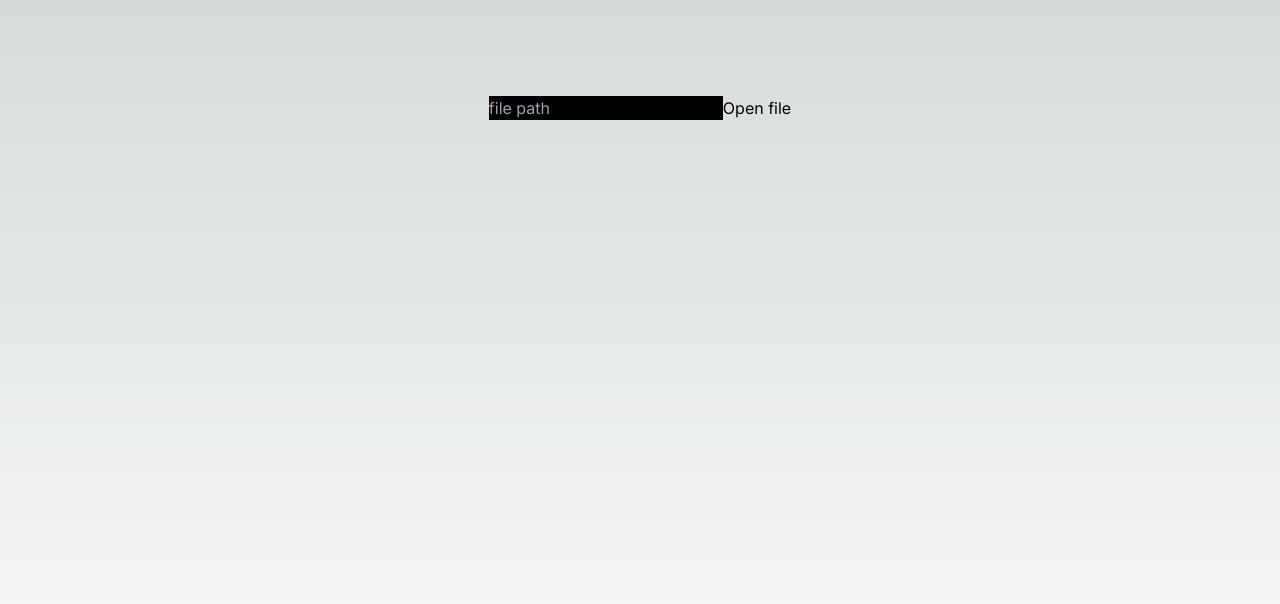
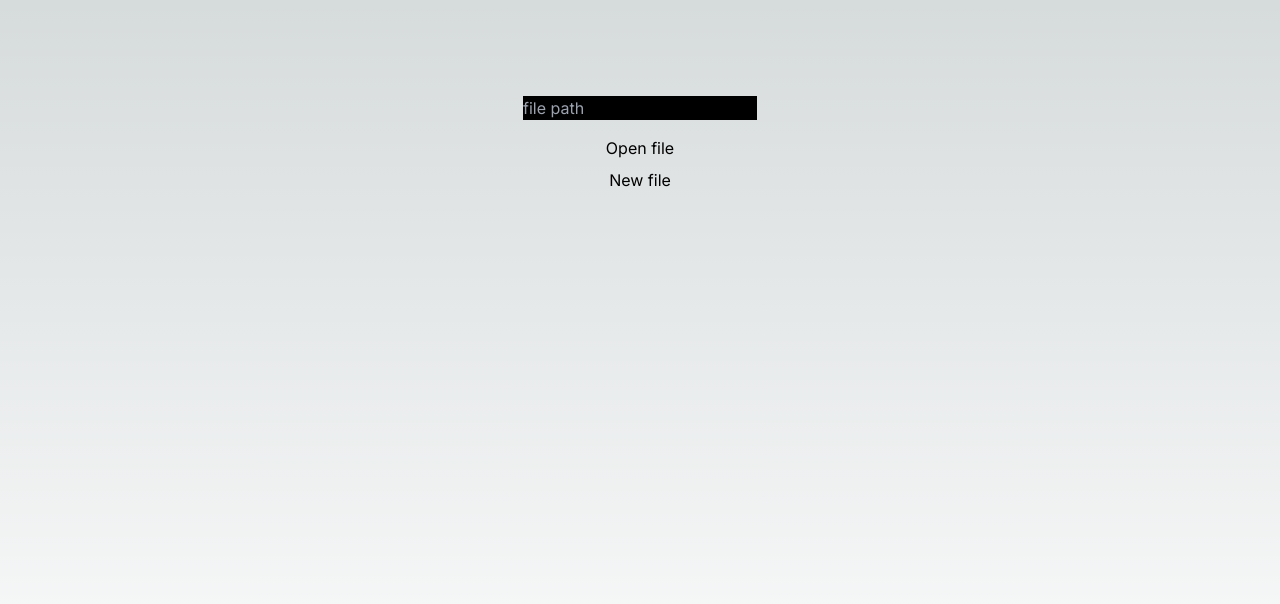
Before and after one commit to wiktrek/better-code-editor, a Next.js app: page / in a window 1280 px wide. Shown: the top 604 px of the page. Built offline with nearby package versions, Linux system fonts and the light colour scheme.

Commit message:
removed new_file from main.rs added new file to page.tsx

```diff
--- a/src/app/layout.tsx
+++ b/src/app/layout.tsx
@@ -1,21 +1,21 @@
-import './globals.css'
-import { Inter } from 'next/font/google'
+import './globals.css';
+import { Inter } from 'next/font/google';
 
-const inter = Inter({ subsets: ['latin'] })
+const inter = Inter({ subsets: ['latin'] });
 
 export const metadata = {
-  title: 'Create Next App',
-  description: 'Generated by create next app',
-}
+  title: 'bce',
+  description: 'better code editor',
+};
 
 export default function RootLayout({
   children,
 }: {
-  children: React.ReactNode
+  children: React.ReactNode;
 }) {
   return (
     <html lang="en">
       <body className={inter.className}>{children}</body>
     </html>
-  )
+  );
 }
--- a/src/app/page.tsx
+++ b/src/app/page.tsx
@@ -18,9 +18,24 @@ export default function Home() {
     let l = '/api/file/' + path.replaceAll('\\', '&').replaceAll('/', '&');
     return window.location.replace('http://localhost:3000' + l);
   }
+  async function new_file() {
+    const path = (document.getElementById('file_path') as HTMLInputElement)
+      .value;
+    let exists = await invoke('check_file', {
+      path: path.replaceAll('\\', '/'),
+    });
+
+    if (exists === true) return setError('Error: file already exists');
+    if (exists === false) setError('');
+    await invoke('write_file', {
+      path: path.replaceAll('\\', '/'),
+    });
+    let l = '/api/file/' + path.replaceAll('\\', '&').replaceAll('/', '&');
+    return window.location.replace('http://localhost:3000' + l);
+  }
   return (
     <main className="flex min-h-screen flex-col items-center justify-between p-24">
-      <div>
+      <div className="grid gap-2">
         <input
           className="text-white bg-black"
           id="file_path"
@@ -28,6 +43,7 @@ export default function Home() {
         />
         <a className=" text-red-800">{error}</a>
         <button onClick={redirect}>Open file</button>
+        <button onClick={new_file}>New file</button>
       </div>
     </main>
   );
```
Also changed, not shown: 1 other file (tests, documents, lock files or other folders).
